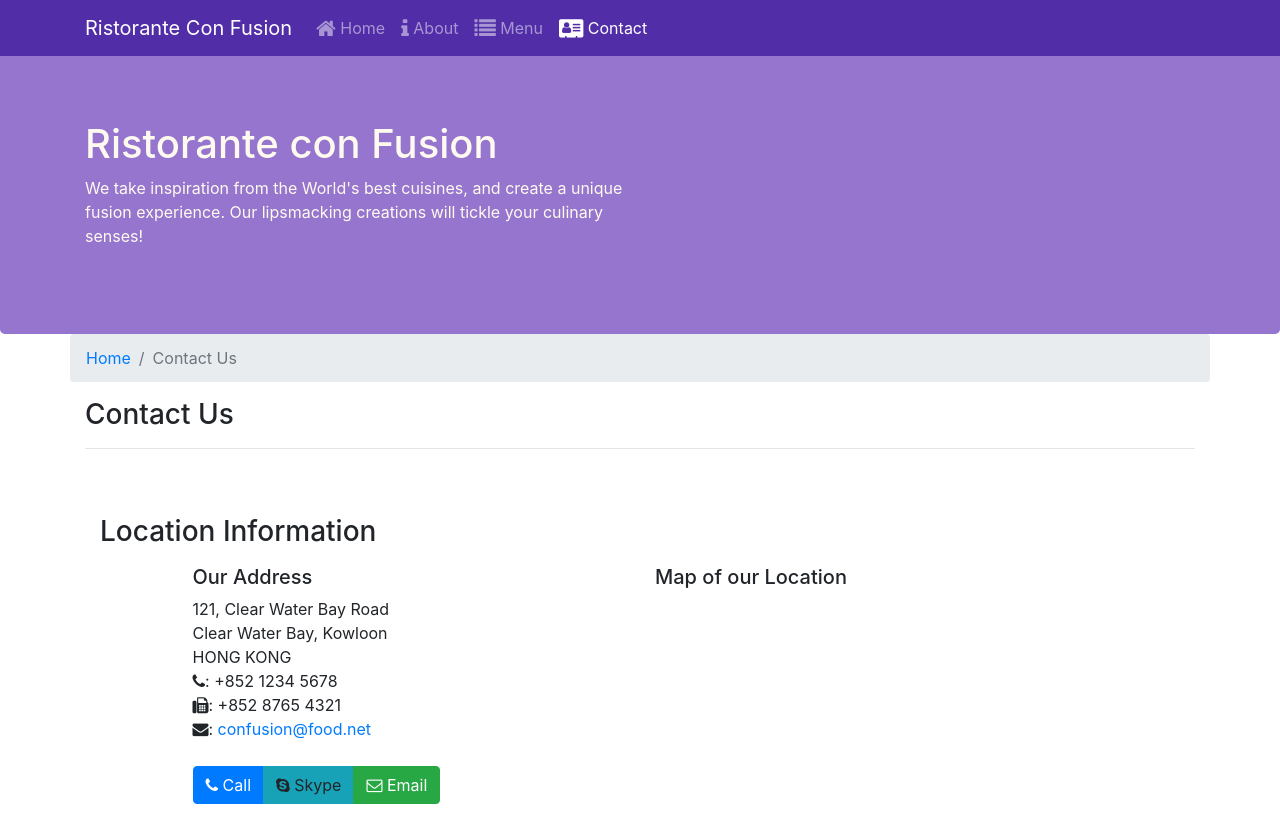
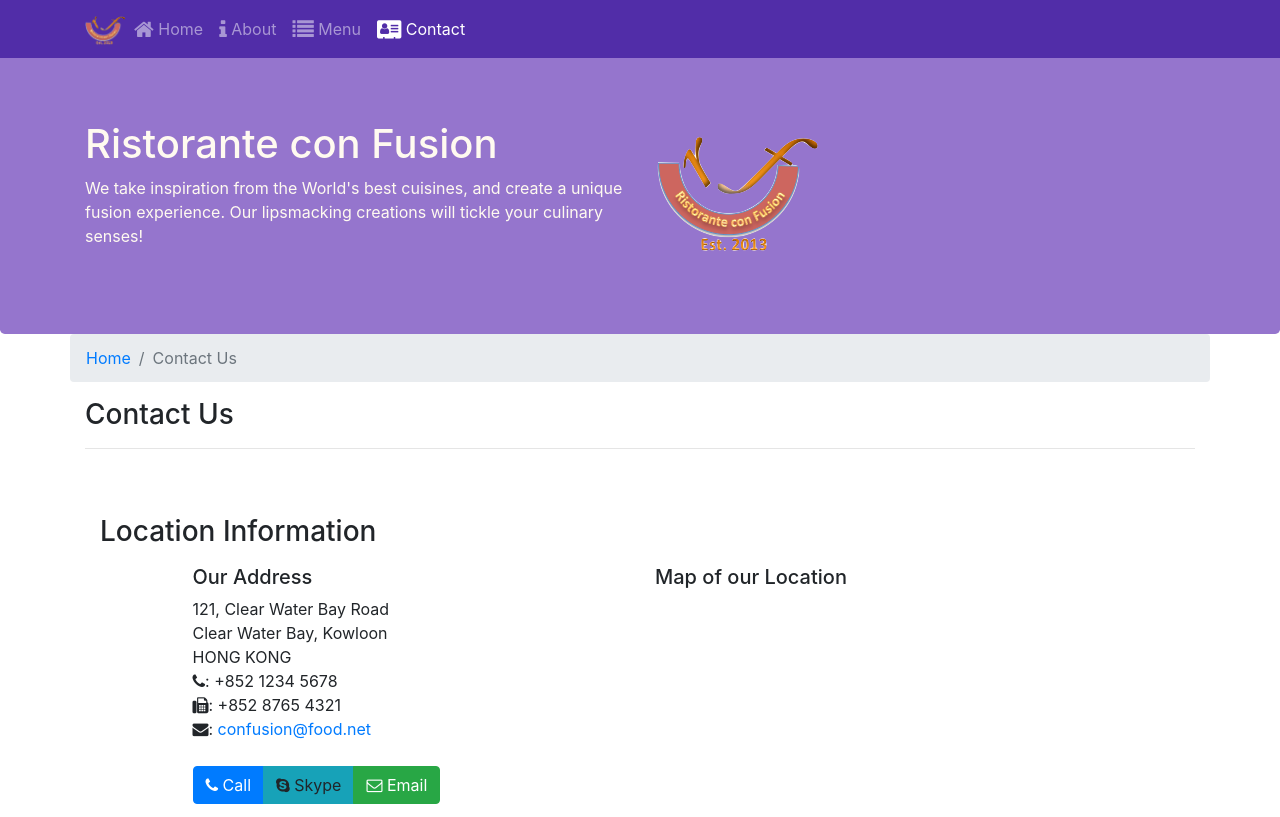
Before and after one commit to i-amritpal/Bootstrap4, a website: page contactus.html in a window 1280 px wide. Shown: the top 817 px of the page. Drawn offline with nearby package versions, Linux system fonts and the light colour scheme.

Commit message:
Alerting Users

```diff
--- a/contactus.html
+++ b/contactus.html
@@ -22,7 +22,7 @@
             <button class="navbar-toggler" type="button" data-toggle="collapse" data-target="#Navbar">
                 <span class="navbar-toggler-icon"></span>
             </button>
-            <a class="navbar-brand" href="#">Ristorante Con Fusion</a>
+            <a class="navbar-brand mr-auto" href="./index.html"><img src="img/logo.png" height="30" width="41"></a>
             <div class="collapse navbar-collapse" id="Navbar">
                 <ul class="navbar-nav mr-auto">
                         <li class="nav-item"><a class="nav-link" href="./index.html"><span class="fa fa-home fa-lg"></span> Home</a></li>
@@ -41,7 +41,8 @@
                     <h1>Ristorante con Fusion</h1>
                     <p>We take inspiration from the World's best cuisines, and create a unique fusion experience. Our lipsmacking creations will tickle your culinary senses!</p>
                 </div>
-                <div class="col-12 col-sm">
+                <div class="col-12 col-sm align-self-center">
+                    <img src="img/logo.png" class="img-fluid">
                 </div>
             </div>
         </div>
```
Also changed, not shown: index.html (+1 -1 lines).
